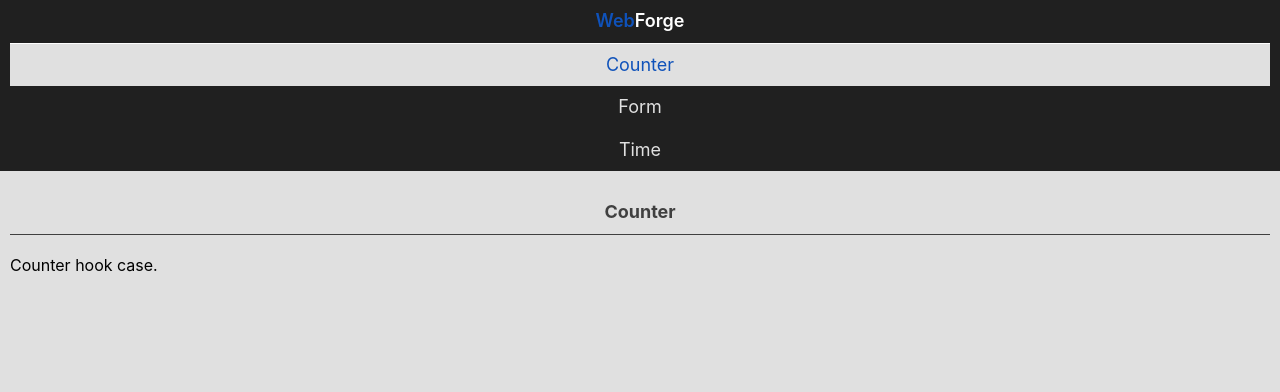
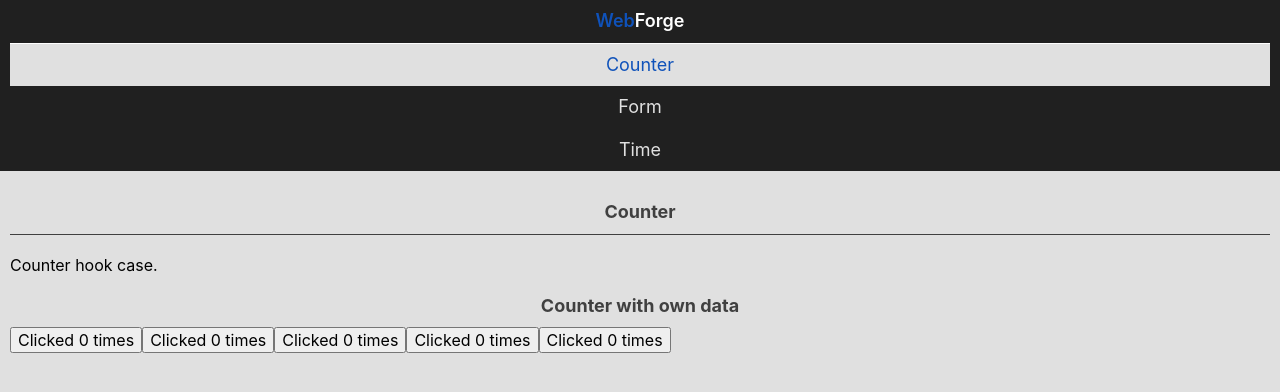
Before and after one commit to basesnel/react-system-01-hooks, a React (Create React App) app: page /react-system-01-hooks/counter in a window 1280 px wide. Shown: the top 392 px of the page. Built offline with nearby package versions, Linux system fonts and the light colour scheme.

Commit message:
Add title level

```diff
--- /dev/null
+++ b/src/components/ButtonCount/ButtonCount.jsx
@@ -0,0 +1,11 @@
+import { useState } from 'react';
+
+export const ButtonCount = () => {
+  const [count, setCount] = useState(0);
+
+  function handleClick() {
+    setCount(count + 1);
+  }
+
+  return <button onClick={handleClick}>Clicked {count} times</button>;
+};
--- a/src/components/Container/Container.module.css
+++ b/src/components/Container/Container.module.css
@@ -2,7 +2,7 @@
 @value mobile, smartphone, tablet, desktop from sizes;
 
 .container {
-  margin: 0 auto;
+  margin: 0 auto 20px;
   padding: 0 10px;
 }
 
@@ -24,6 +24,10 @@
   }
 }
 
+.container.navigation {
+  margin: 0 auto;
+}
+
 @media tablet {
   .container.navigation {
     display: flex;
--- a/src/components/Title/Title.jsx
+++ b/src/components/Title/Title.jsx
@@ -1,5 +1,14 @@
 import css from './Title.module.css';
 
-export const Title = ({ caption }) => {
-  return <h1 className={css.title}>{caption}</h1>;
+export const Title = ({ level, caption }) => {
+  switch (level) {
+    case 1:
+      return <h1 className={css.title01}>{caption}</h1>;
+
+    case 2:
+      return <h2 className={`${css.title01} ${css.title02}`}>{caption}</h2>;
+
+    default:
+      return null;
+  }
 };
--- a/src/components/Title/Title.module.css
+++ b/src/components/Title/Title.module.css
@@ -1,7 +1,7 @@
 @value sizes: "../../cssvariables/media.module.css";
 @value mobile, smartphone, tablet, desktop from sizes;
 
-.title {
+.title01 {
   padding-bottom: 10px;
   margin-bottom: 20px;
   border-bottom: 1px solid var(--color-caption);
@@ -12,19 +12,36 @@
 }
 
 @media mobile {
-  .title {
+  .title01 {
     font-size: 22px;
   }
 }
 
 @media smartphone {
-  .title {
+  .title01 {
     font-size: 24px;
   }
 }
 
 @media tablet {
-  .title {
+  .title01 {
     text-align: left;
   }
 }
+
+.title02 {
+  margin-bottom: 0;
+  border-bottom: none;
+}
+
+@media mobile {
+  .title02 {
+    font-size: 18px;
+  }
+}
+
+@media smartphone {
+  .title02 {
+    font-size: 20px;
+  }
+}
--- a/src/pages/CounterPage.jsx
+++ b/src/pages/CounterPage.jsx
@@ -1,12 +1,21 @@
 import { Container } from 'components/Container/Container';
 import { Title } from 'components/Title/Title';
+import { ButtonCount } from 'components/ButtonCount/ButtonCount';
 
 export const Counter = () => {
   return (
     <main>
       <Container>
-        <Title caption="Counter" />
+        <Title level={1} caption="Counter" />
         <p>Counter hook case.</p>
+      </Container>
+      <Container>
+        <Title level={2} caption="Counter with own data" />
+        <ButtonCount />
+        <ButtonCount />
+        <ButtonCount />
+        <ButtonCount />
+        <ButtonCount />
       </Container>
     </main>
   );
--- a/src/pages/FormPage.jsx
+++ b/src/pages/FormPage.jsx
@@ -5,7 +5,7 @@ export const Form = () => {
   return (
     <main>
       <Container>
-        <Title caption="Form" />
+        <Title level={1} caption="Form" />
         <p>Form hook case.</p>
       </Container>
     </main>
--- a/src/pages/HomePage.jsx
+++ b/src/pages/HomePage.jsx
@@ -6,7 +6,7 @@ export const Home = () => {
   return (
     <main>
       <Container>
-        <Title caption="React hook cases" />
+        <Title level={1} caption="React hook cases" />
         <Text>Welcome to hook cases on React!</Text>
       </Container>
     </main>
--- a/src/pages/NotFoundPage.jsx
+++ b/src/pages/NotFoundPage.jsx
@@ -5,7 +5,7 @@ export const NotFound = () => {
   return (
     <main>
       <Container>
-        <Title caption="Not found" />
+        <Title level={1} caption="Not found" />
         <p>Oops, there is no content. Error 404.</p>
       </Container>
     </main>
--- a/src/pages/TimePage.jsx
+++ b/src/pages/TimePage.jsx
@@ -5,7 +5,7 @@ export const Time = () => {
   return (
     <main>
       <Container>
-        <Title caption="Time" />
+        <Title level={1} caption="Time" />
         <p>Time hook case.</p>
       </Container>
     </main>
```
